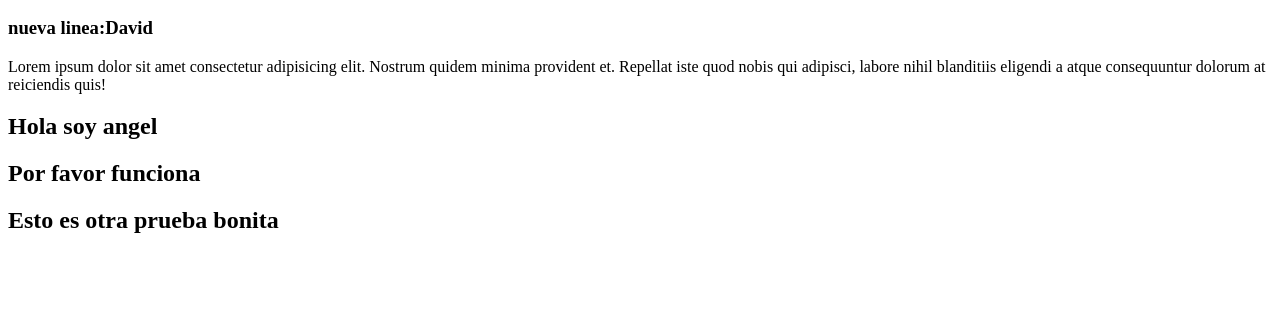
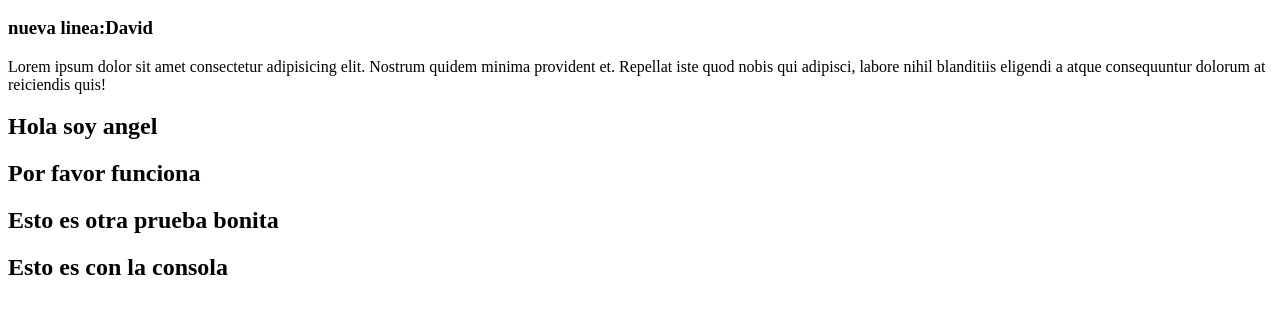
Before and after one commit to ivanhack34/repo_starvar, a plain HTML site: page index.html in a window 1280 px wide. Shown: the part 110-424 px from the top of the page. Drawn offline with Linux system fonts and the light colour scheme.

Commit message:
con la consola

```diff
--- a/index.html
+++ b/index.html
@@ -15,6 +15,7 @@
     <h2>Hola soy angel</h2>
     <h2>Por favor funciona</h2>
     <h2>Esto es otra prueba bonita</h2>
+    <h2>Esto es con la consola</h2>
 
 </body>
 </html>
```
